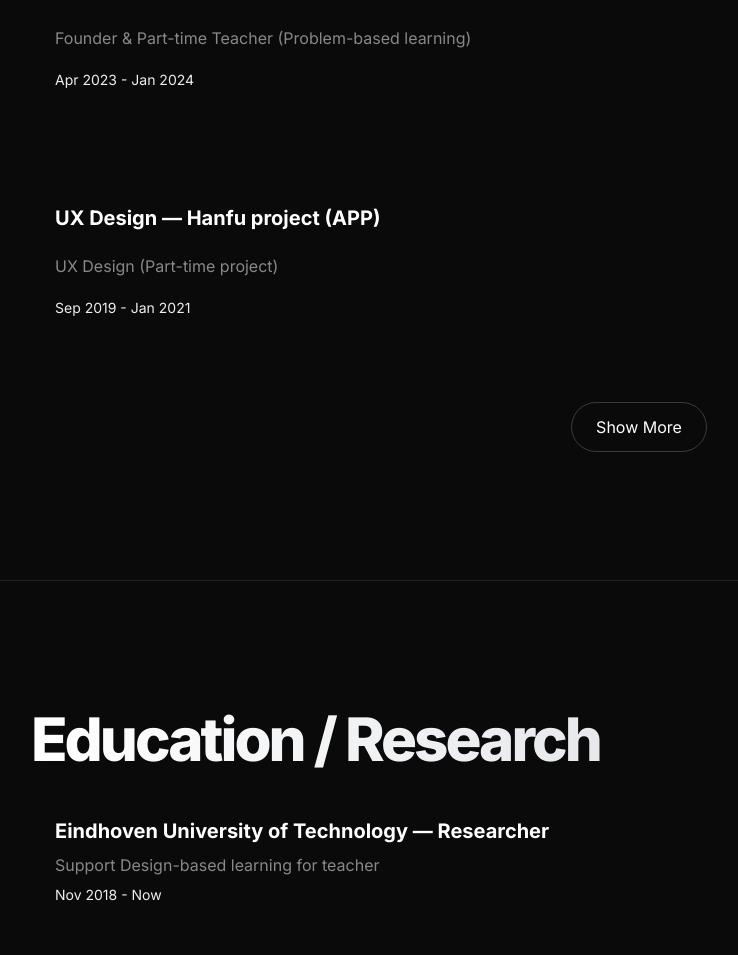
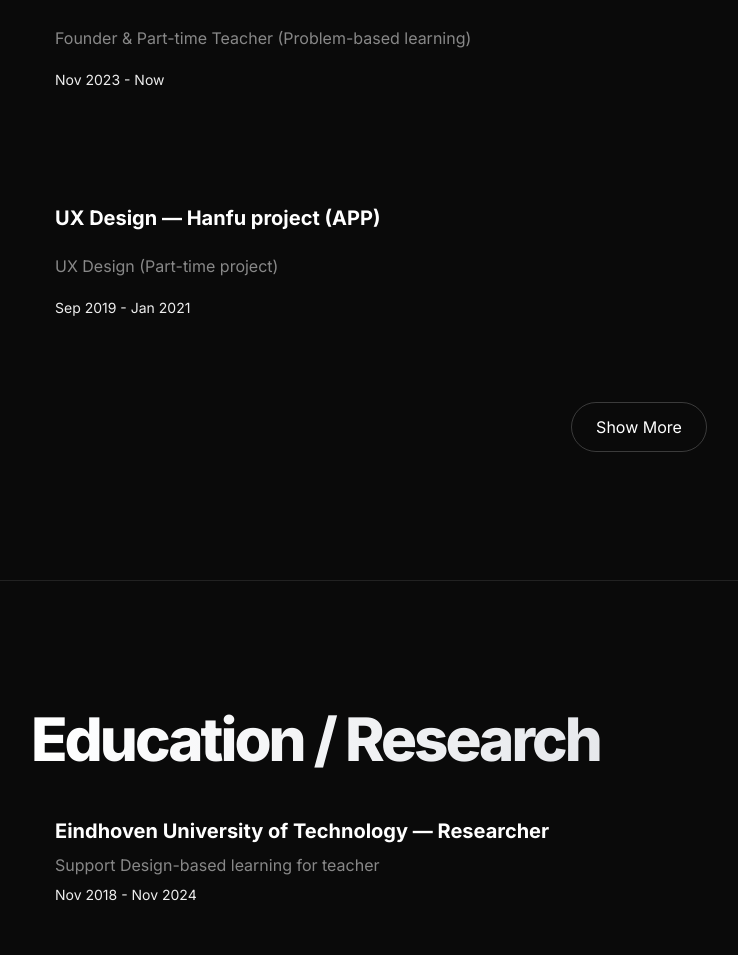
Before and after one commit to deeexiao/deeexiao.github.io, a Next.js app: page / in a window 1280 px wide. Shown: the part 3798-4753 px from the top of the page, without its empty margins (1-739 px from the left). Built offline with nearby package versions, Linux system fonts and the light colour scheme.

Commit message:
Update work and education periods: MEMOON (Nov 2023 - Now) and Eindhoven (Nov 2018 - Nov 2024)

```diff
--- a/src/components/EducationSection.tsx
+++ b/src/components/EducationSection.tsx
@@ -15,7 +15,7 @@
     id: "eindhoven",
     institution: "Eindhoven University of Technology — Researcher",
     degree: "Support Design-based learning for teacher",
-    period: "Nov 2018 - Now"
+    period: "Nov 2018 - Nov 2024"
   },
   {
     id: "denmark",
--- a/src/components/ProjectsSection.tsx
+++ b/src/components/ProjectsSection.tsx
@@ -94,7 +94,7 @@
       id: "memoon",
       title: "Freelancer at MEMOON",
       role: "Founder & Part-time Teacher (Problem-based learning)",
-      period: "Apr 2023 - Jan 2024"
+      period: "Nov 2023 - Now"
     },
     {
       id: "hanfu",
```
